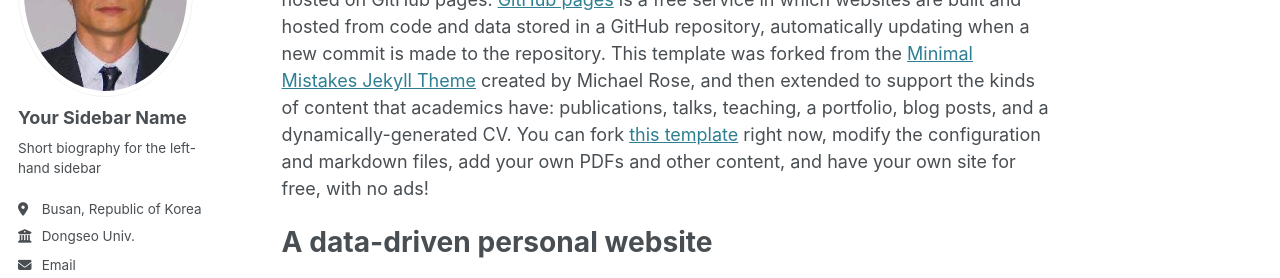
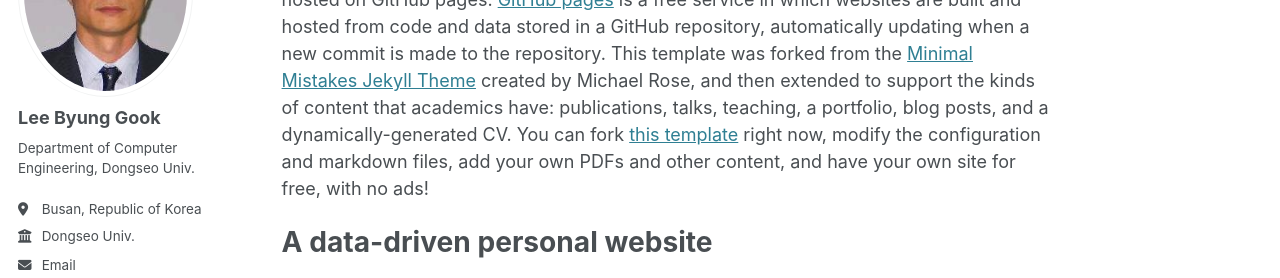
Before and after one commit to leebyunggook/leebyunggook.github.io, a Jekyll site: the page built from _pages/about.md, in a window 1280 px wide. Shown: the part 210-488 px from the top of the page. Built offline with Jekyll 4.4.1, drawn with Linux system fonts in a browser that asks for light colours; some web fonts are replaced.

Commit message:
Update _config.yml

```diff
--- a/_config.yml
+++ b/_config.yml
@@ -23,9 +23,9 @@ repository               : "leebyunggook/leebyunggook.github.io"
 author:
   # Biographic information
   avatar           : "lbg.jpg"
-  name             : "Your Sidebar Name"
+  name             : "Lee Byung Gook"
   pronouns         : # example: "she/her"
-  bio              : "Short biography for the left-hand sidebar"
+  bio              : "Department of Computer Engineering, Dongseo Univ."
   location         : "Busan, Republic of Korea"
   employer         : "Dongseo Univ."
   uri              : # URL
```
